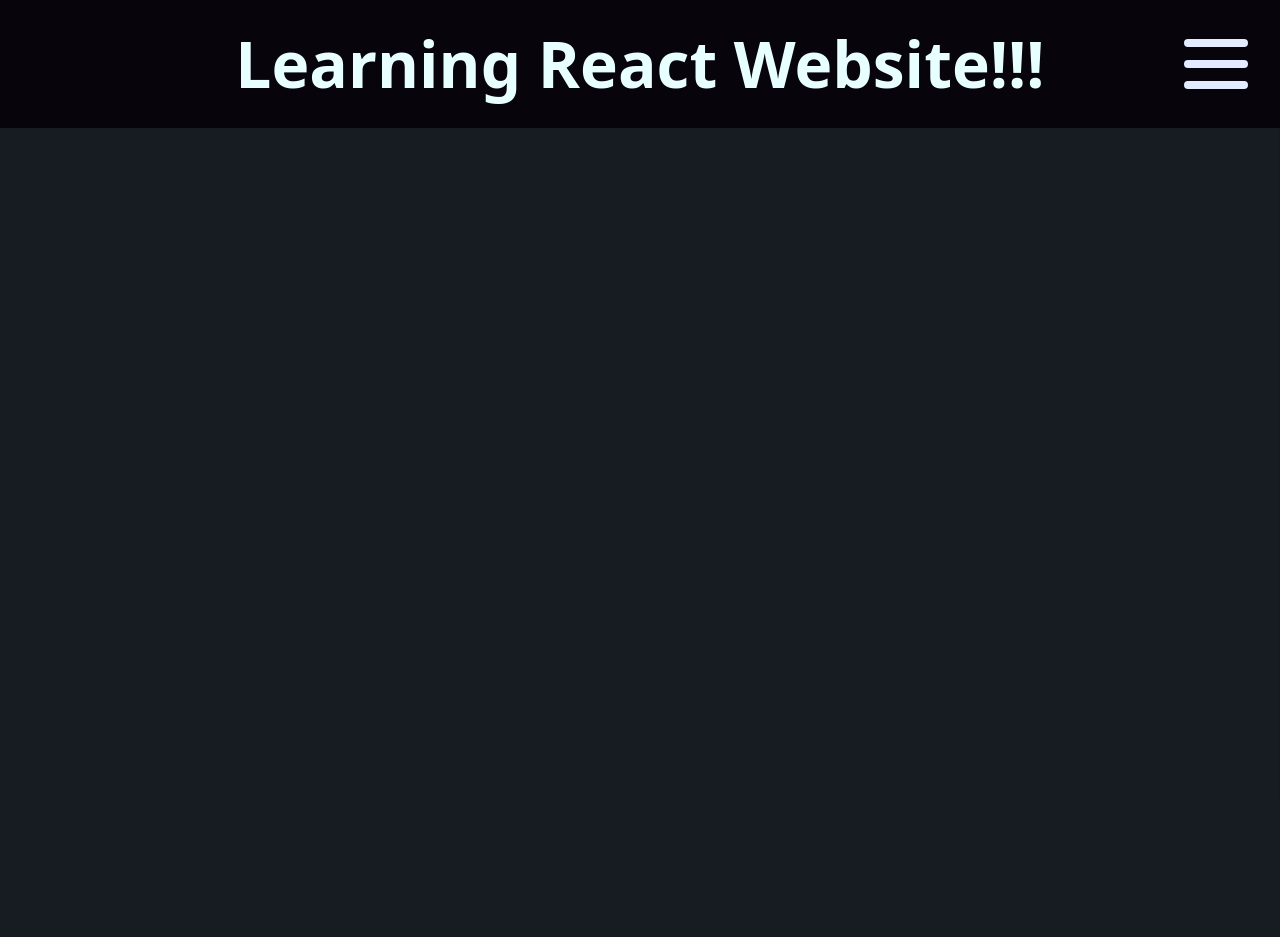
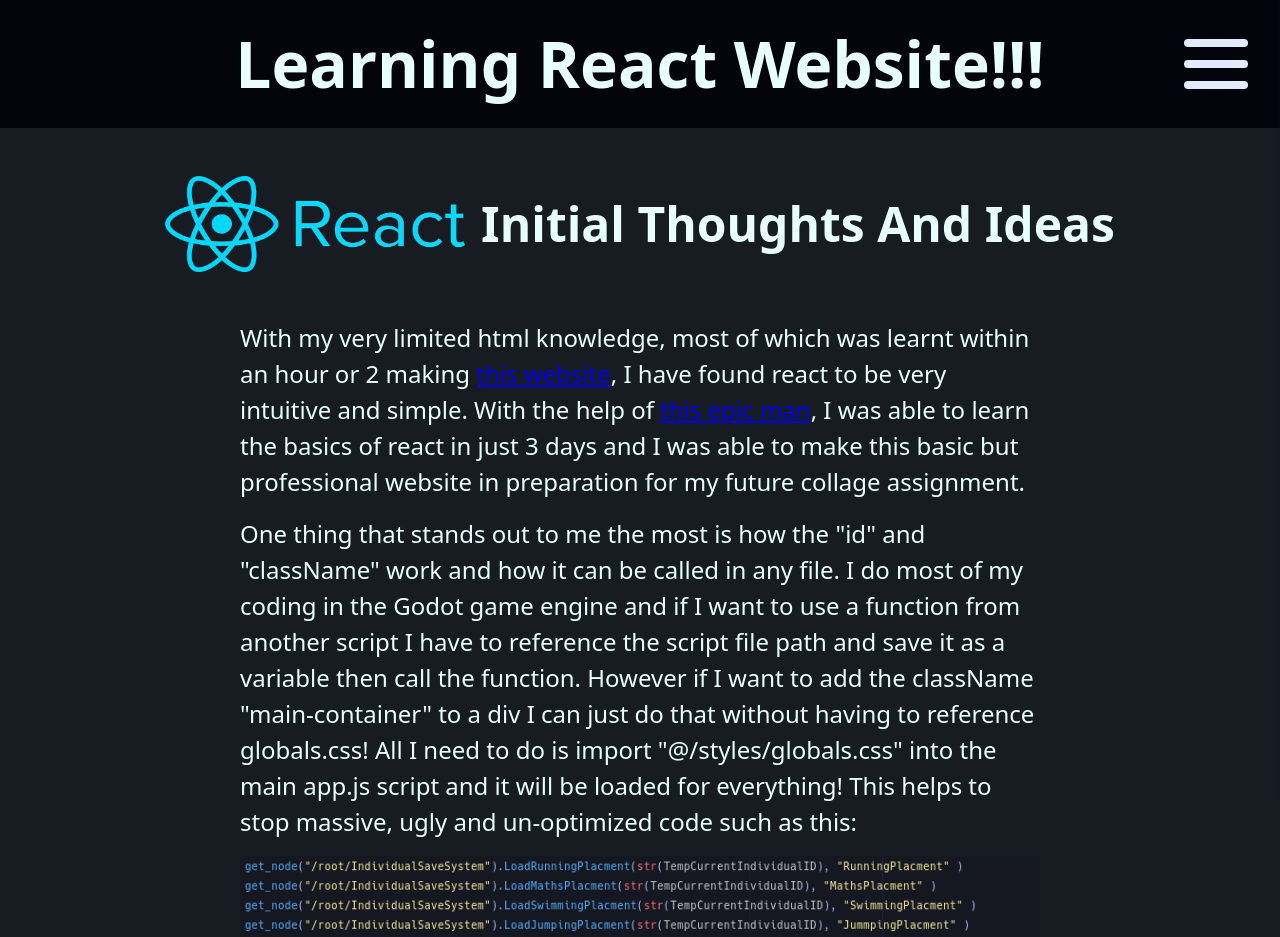
Before and after one commit to mr-spicysauce/Learning_react_and_HTML, a Next.js app: page / in a window 1280 px wide. Shown: the top 937 px of the page. Built offline with nearby package versions, Linux system fonts and the light colour scheme.

Commit message:
Started to add main content

```diff
--- a/pages/index.js
+++ b/pages/index.js
@@ -36,7 +36,58 @@
                 <Menu open={menu_open}></Menu>
             </div>
 
-            <main className="main-container"></main>
+            <main className="main-container">
+                <div id="header1-container">
+                    <img
+                        width={"300"}
+                        height={"96"}
+                        src="/emojis/ReactLogos.png"
+                    ></img>
+                    <h2>Initial Thoughts And Ideas</h2>
+                </div>
+
+                <div id="paragraph-container">
+                    <p>
+                        With my very limited html knowledge, most of which was
+                        learnt within an hour or 2 making{" "}
+                        <a href="https://github.com/mr-spicysauce/dumb-Website-tests">
+                            this website
+                        </a>
+                        , I have found react to be very intuitive and simple.
+                        With the help of{" "}
+                        <a href="https://github.com/EnderDev">this epic man</a>,
+                        I was able to learn the basics of react in just 3 days
+                        and I was able to make this basic but professional
+                        website in preparation for my future collage assignment.
+                    </p>
+                    <p>
+                        One thing that stands out to me the most is how the "id"
+                        and "className" work and how it can be called in any
+                        file. I do most of my coding in the Godot game engine
+                        and if I want to use a function from another script I
+                        have to reference the script file path and save it as a
+                        variable then call the function. However if I want to
+                        add the className "main-container" to a div I can just
+                        do that without having to reference globals.css! All I
+                        need to do is import "@/styles/globals.css" into the
+                        main app.js script and it will be loaded for everything!
+                        This helps to stop massive, ugly and un-optimized code
+                        such as this:
+                    </p>
+                    <img
+                        width={"800px"}
+                        height={"100px"}
+                        src="/emojis/BadGodotCode.png"
+                    ></img>
+                    <p>
+                        I don't even need a globals.css to reference it
+                        anywhere, I can reference menu.css from anywhere if I
+                        wanted to! Its only there for origination or for making
+                        a program more secure as you can import the css file on
+                        a per script bases so only menu.js can access menu.css.
+                    </p>
+                </div>
+            </main>
         </>
     )
 }
--- a/styles/burger.css
+++ b/styles/burger.css
@@ -23,11 +23,11 @@
     border-radius: 10px;
     transition: all 0.1s linear;
     position: relative;
-    transform-origin: 1px;
+    transform-origin: 0px;
 }
 
 #top-burger {
-    transform: rotate(45deg);
+    transform: rotate(42.5deg);
     background-color: rgb(255, 255, 255);
 }
 
@@ -38,6 +38,6 @@
 }
 
 #bottom-burger {
-    transform: rotate(-45deg);
+    transform: rotate(-42.5deg);
     background-color: rgb(255, 255, 255);
 }
--- a/styles/globals.css
+++ b/styles/globals.css
@@ -76,6 +76,16 @@
     gap: 16px;
 }
 
+#header1-container {
+    display: flex;
+    flex-direction: row;
+    align-items: center;
+    gap: 16px;
+    padding-top: 32px;
+    padding-bottom: 32px;
+    font-size: 32px;
+}
+
 html,
 body,
 #__next {
@@ -95,12 +105,20 @@
     height: 128px;
 
     color: rgb(231, 255, 255);
-    background-color: rgb(8, 4, 12);
+    background-color: rgb(4, 5, 12);
     margin-bottom: 16px;
     padding-left: 32px;
     padding-right: 32px;
 }
 
+#paragraph-container {
+    display: flex;
+    flex-direction: column;
+    max-width: 800px;
+    max-height: 100%;
+    font-size: 24px;
+    gap: 16px;
+}
 #header-style h1 {
     font-size: 64px;
 }
```
Also changed, not shown: public/emojis/BadGodotCode.PNG (added), public/emojis/ReactLogos.png (added).
